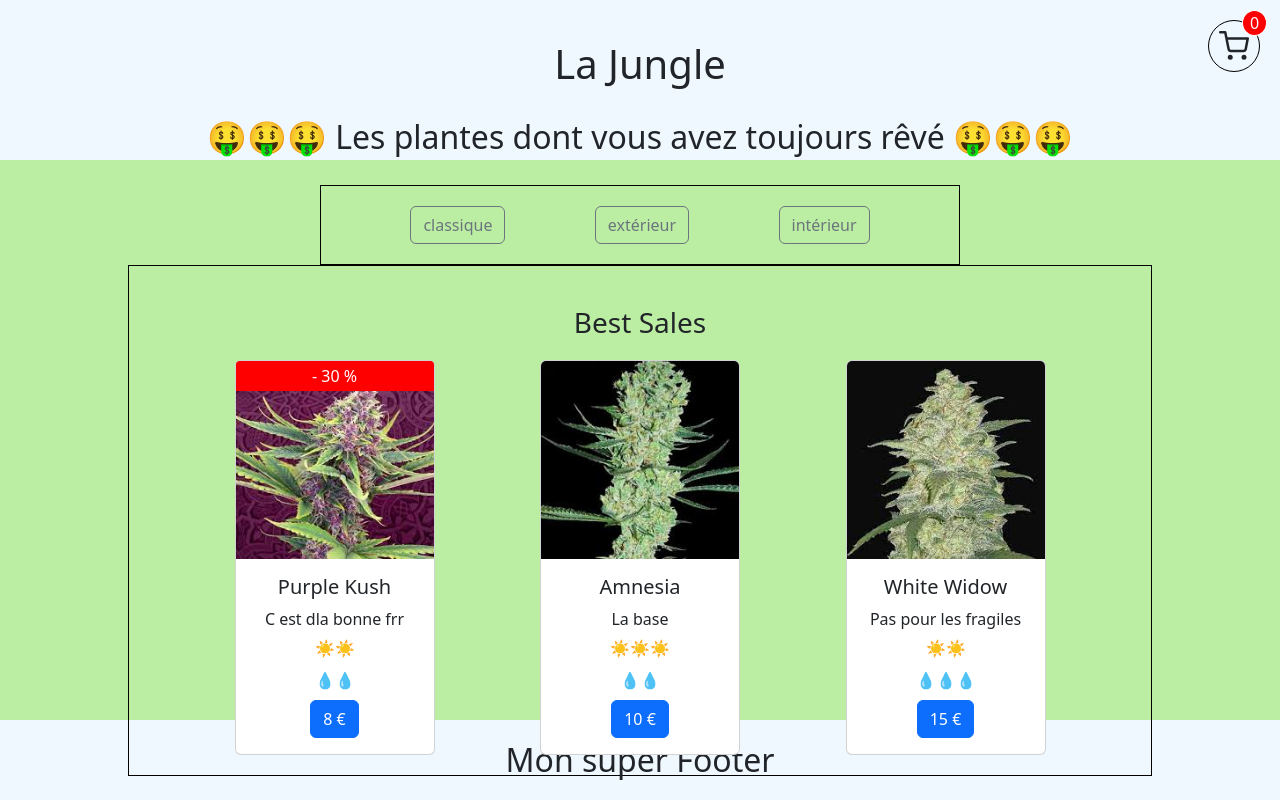
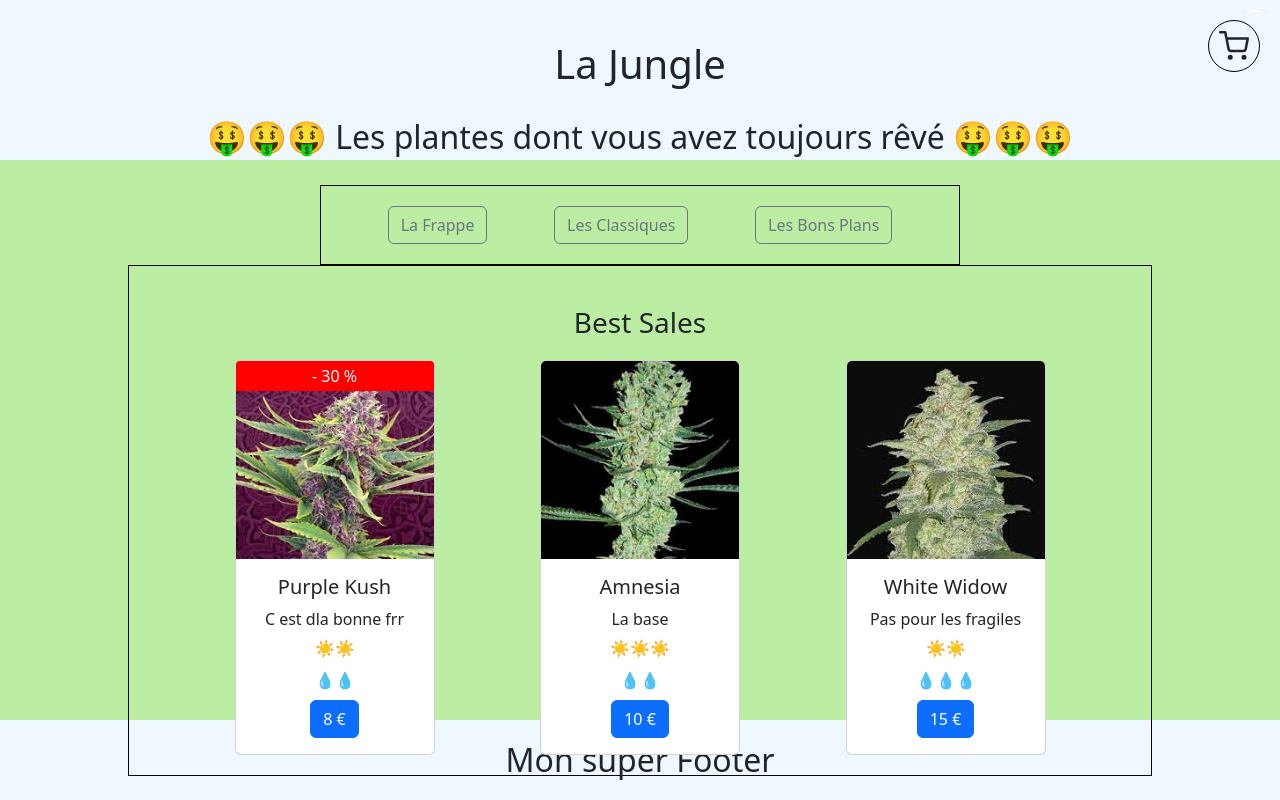
Before and after one commit to ThomasJson/use-react, a React (Create React App) app: page / in a window 1280 px wide. Built offline with nearby package versions, Linux system fonts and the light colour scheme.

Commit message:
Je vais y arriver

```diff
--- a/src/components/banner/Banner.jsx
+++ b/src/components/banner/Banner.jsx
@@ -4,12 +4,13 @@ import Description from "../description/Description";
 import Header from "../header/Header";
 import './banner.scss'
 
-const Banner = () => {
+const Banner = ({itemsCount, price}) => {
+
   return (
     <div className="banner">
       <Header />
       <Description />
-      <Cart />
+      <Cart itemsCount={itemsCount} price={price} />
     </div>
   );
 };
--- a/src/components/bestSales/BestSales.jsx
+++ b/src/components/bestSales/BestSales.jsx
@@ -1,4 +1,4 @@
-import React from "react";
+import React, {useState} from "react";
 import { Container } from "react-bootstrap";
 import { plantList } from "../data/plantList";
 import ProductCard from "../productCard/ProductCard";
@@ -7,6 +7,17 @@ import "./bestSales.scss";
 
 const BestSales = () => {
   const bestSalesPlant = plantList.filter((plant) => plant.isBestSale === true);
+
+  const [itemsCount, setItemsCount] = useState(0);
+  const [price, setPrice] = useState(0);
+
+  const addToCart = (priceToAdd) => {
+
+    setItemsCount(itemsCount + 1);
+    const newPrice = price + + priceToAdd;
+    setPrice(newPrice);
+
+  }
 
   return (
     <Container fluid id="product-Bloc">
@@ -21,9 +32,12 @@ const BestSales = () => {
                 price={plant.price + "  €"}
                 description={plant.description}
                 image={plant.image}
-                isSpecialOffer={<DisplayOffer isSolded={plant.isSpecialOffer === true}/>}
+                isSpecialOffer={
+                  <DisplayOffer isSolded={plant.isSpecialOffer === true} />
+                }
                 light={plant.light}
                 water={plant.water}
+                addToCart={addToCart}
               />
             )}
           </li>
--- a/src/components/cart/Cart.jsx
+++ b/src/components/cart/Cart.jsx
@@ -4,8 +4,7 @@ import Button from "react-bootstrap/Button";
 import Modal from "react-bootstrap/Modal";
 import "./cart.scss";
 
-const Cart = () => {
-  const [cart, setCart] = useState(0);
+const Cart = ({itemsCount, price}) => {
 
   const [show, setShow] = useState(false);
 
@@ -30,7 +29,8 @@ const Cart = () => {
     <>
       <div className="cart">
         <FiShoppingCart onClick={handleShow} size={30} />
-        <div className="articles-number">{cart}</div>
+        <div className="articles-number">{itemsCount}</div>
+        <div>{price}</div>
       </div>
     </>
   );
--- a/src/components/data/plantList.js
+++ b/src/components/data/plantList.js
@@ -2,7 +2,7 @@ export const plantList = [
   {
     id: 1,
     name: "Purple Kush",
-    category: "classique",
+    category: "La Frappe",
     description: "C est dla bonne frr",
     image: "./assets/img/purple.jpeg",
     isBestSale: true,
@@ -14,7 +14,7 @@ export const plantList = [
   {
     id: 2,
     name: "Amnesia",
-    category: "classique",
+    category: "La Frappe",
     description: "La base",
     image: "./assets/img/amne.jpeg",
     isBestSale: true,
@@ -26,7 +26,7 @@ export const plantList = [
   {
     id: 3,
     name: "Buddha Kush",
-    category: "classique",
+    category: "La Frappe",
     description: "",
     image: "",
     isBestSale: false,
@@ -36,7 +36,7 @@ export const plantList = [
   {
     id: 4,
     name: "Ivory",
-    category: "classique",
+    category: "La Frappe",
     description: "",
     image: "",
     isBestSale: false,
@@ -46,7 +46,7 @@ export const plantList = [
   {
     id: 5,
     name: "Sour Diesel",
-    category: "extérieur",
+    category: "Les Classiques",
     description: "",
     image: "",
     isBestSale: false,
@@ -56,7 +56,7 @@ export const plantList = [
   {
     id: 6,
     name: "White Widow",
-    category: "extérieur",
+    category: "Les Classiques",
     description: "Pas pour les fragiles",
     image: "./assets/img/widow.jpeg",
     isBestSale: true,
@@ -68,7 +68,7 @@ export const plantList = [
   {
     id: 7,
     name: "Jack Herer",
-    category: "extérieur",
+    category: "Les Classiques",
     description: "",
     image: "",
     isBestSale: false,
@@ -78,7 +78,7 @@ export const plantList = [
   {
     id: 8,
     name: "Orange Bud",
-    category: "intérieur",
+    category: "Les Bons Plans",
     description: "",
     image: "",
     isBestSale: false,
@@ -88,7 +88,7 @@ export const plantList = [
   {
     id: 9,
     name: "AK-47",
-    category: "intérieur",
+    category: "Les Bons Plans",
     description: "",
     image: "",
     isBestSale: false,
--- a/src/components/productCard/ProductCard.jsx
+++ b/src/components/productCard/ProductCard.jsx
@@ -13,10 +13,13 @@ const ProductCard = ({
   isSpecialOffer,
   light,
   water,
+  addToCart
 }) => {
-  function handleClick() {
-    console.log("✨ Ceci est un clic ✨");
+
+  const handleAddToCartClick = () => {
+    addToCart(price);
   }
+
   return (
     <div>
       <Card className="card-style">
@@ -27,7 +30,9 @@ const ProductCard = ({
           <Card.Text>{description}</Card.Text>
           <CareScale careType="light" scaleValue={light} />
           <CareScale careType="water" scaleValue={water} />
-          <Button onClick={handleClick}>{price}</Button>
+          <Button onClick={handleAddToCartClick}>
+            {price}
+          </Button>
         </Card.Body>
       </Card>
     </div>
--- a/src/screens/baseScreen/BaseScreen.jsx
+++ b/src/screens/baseScreen/BaseScreen.jsx
@@ -3,10 +3,11 @@ import Banner from "../../components/banner/Banner";
 import Footer from "../../components/footer/Footer";
 import HomeScreen from "../homeScreen/HomeScreen";
 
-const BaseScreen = () => {
+const BaseScreen = ({itemsCount, price}) => {
+
   return (
     <div>
-      <Banner />
+      <Banner itemsCount={itemsCount} price={price} />
       <HomeScreen />
       <Footer />
     </div>
```
